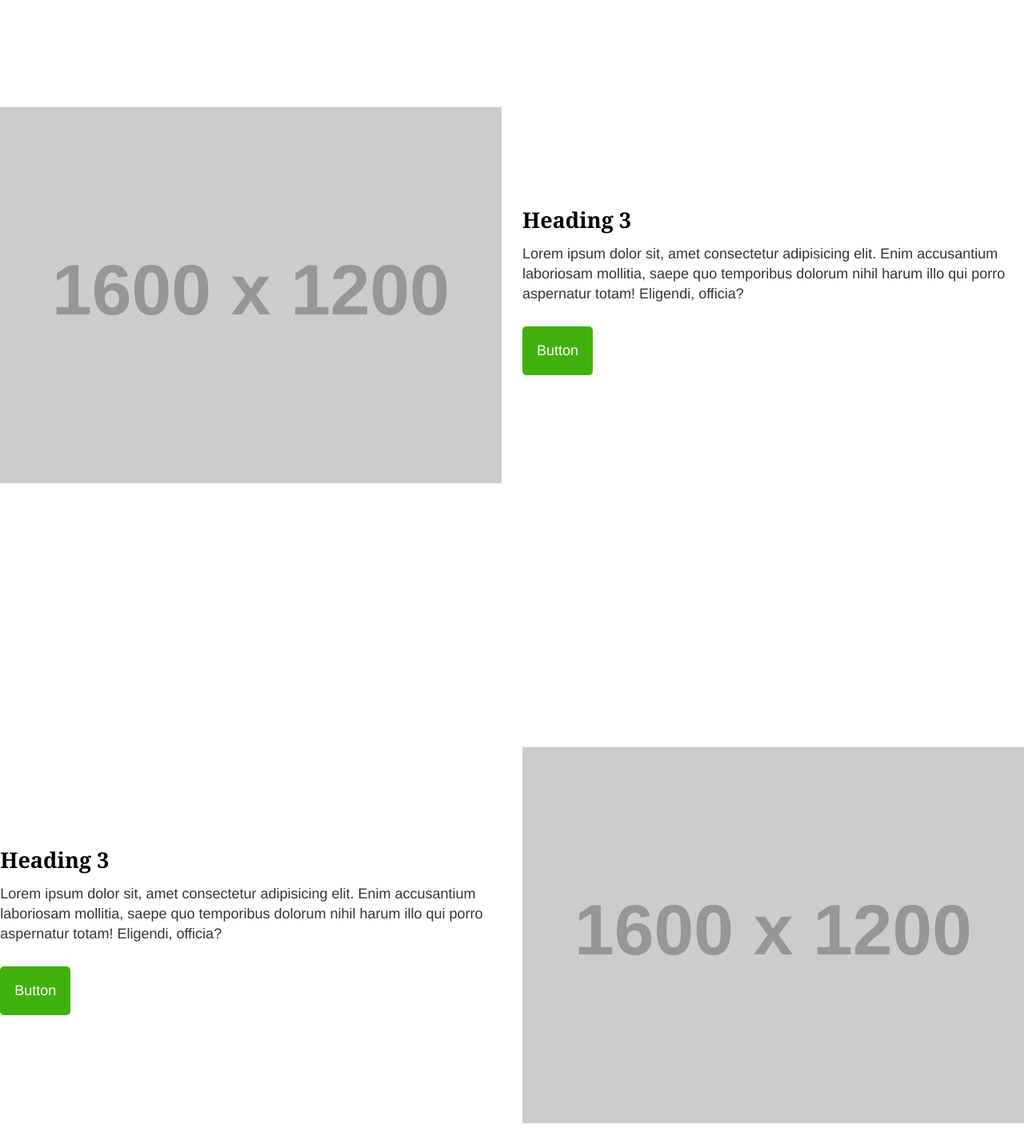
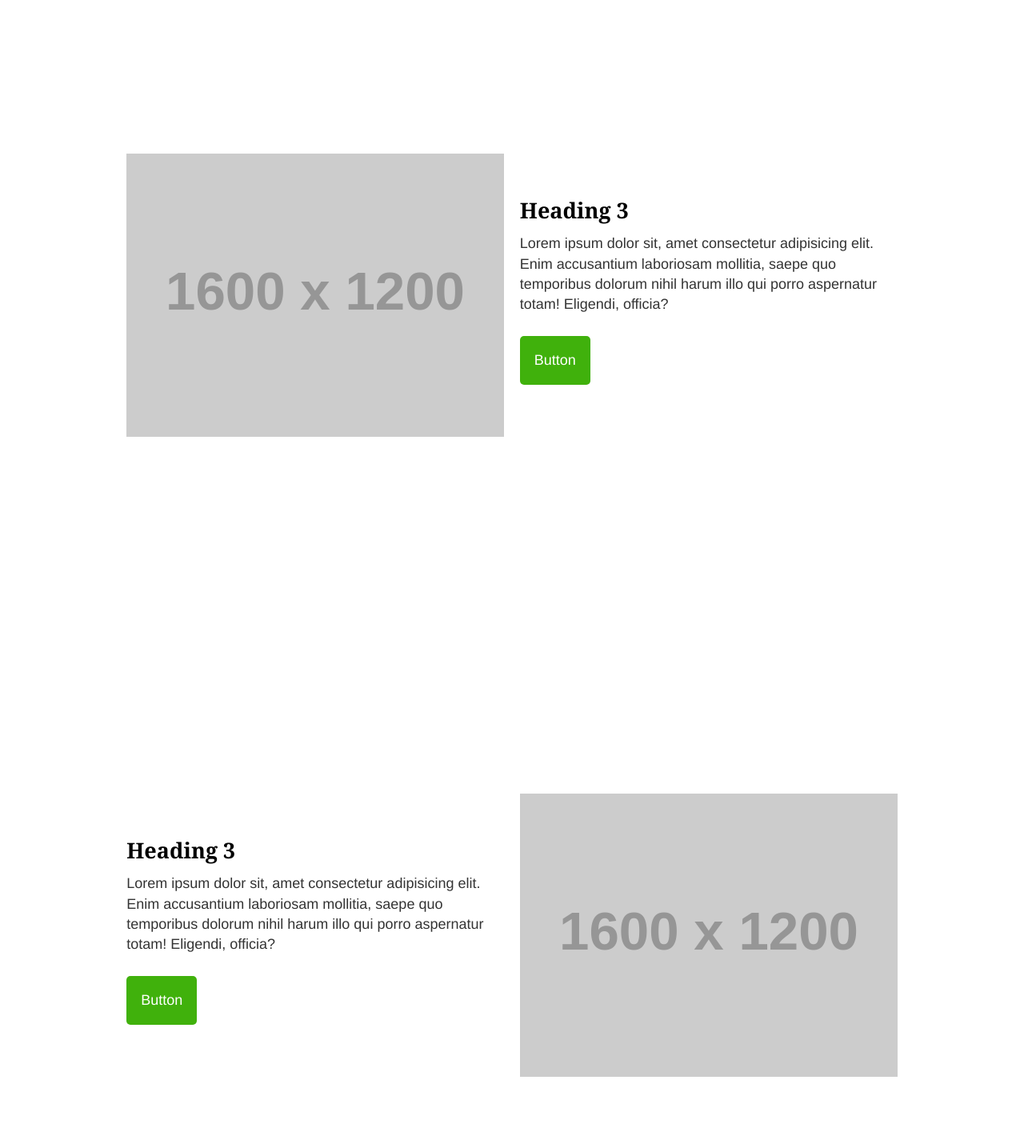
Before and after one commit to AnthonyN15/personalframework, a plain HTML site: page index.html in a window 1280 px wide. Shown: the part 800-2220 px from the top of the page at 80% size. Drawn offline with Linux system fonts and the light colour scheme; placeholder pictures from the web are drawn by us; a web font is replaced by a local one.

Commit message:
Found the issue with my containers

```diff
--- a/index.html
+++ b/index.html
@@ -40,7 +40,7 @@
         </section>
 
         <section id="section01">
-            <div class="containter">
+            <div class="container">
 
                 <div class="row">
                     <div class="one-half">
@@ -60,7 +60,7 @@
         </section>
 
         <section id="section02">
-            <div class="containter">
+            <div class="container">
 
                 <div class="row swapped">
                     <div class="one-half">
@@ -79,7 +79,7 @@
         </section>
 
         <section id="section02">
-            <div class="containter">
+            <div class="container">
 
                 <div class="row stacked">
                     <div class="one-half">
```
